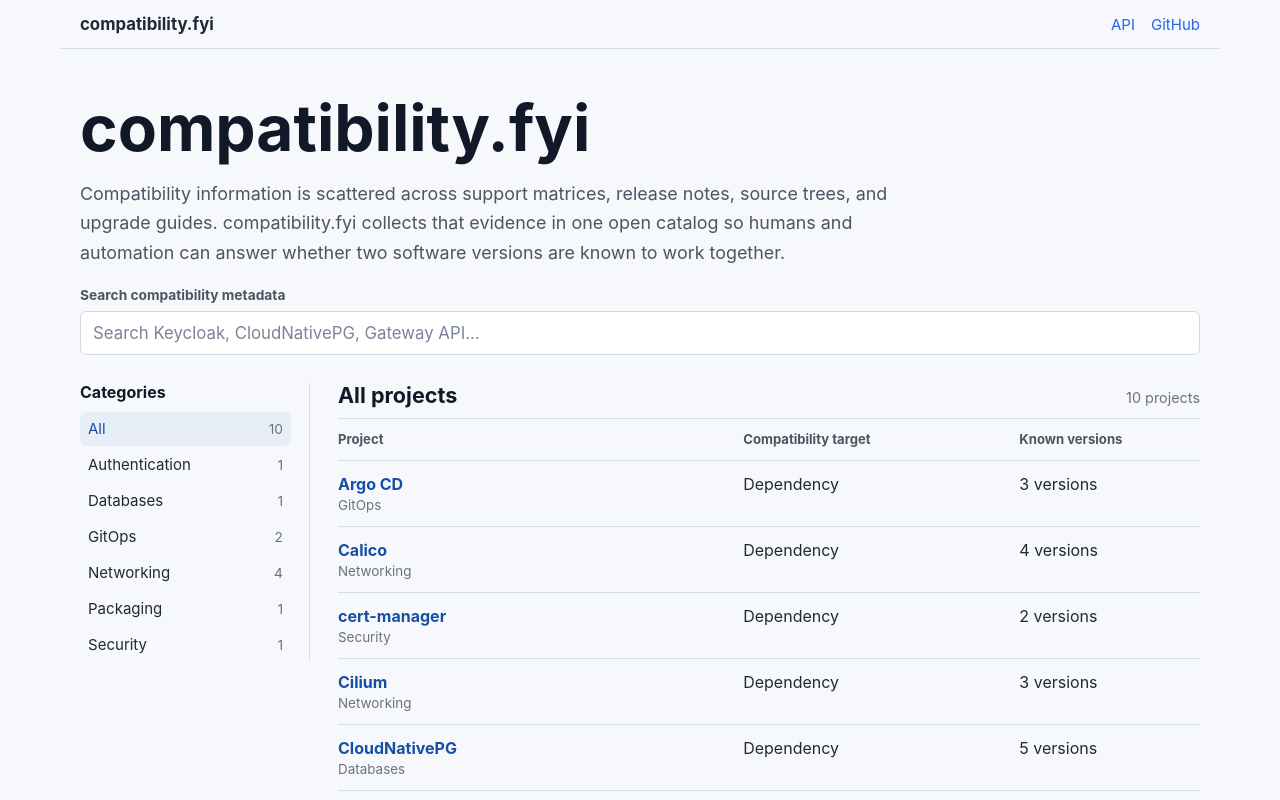
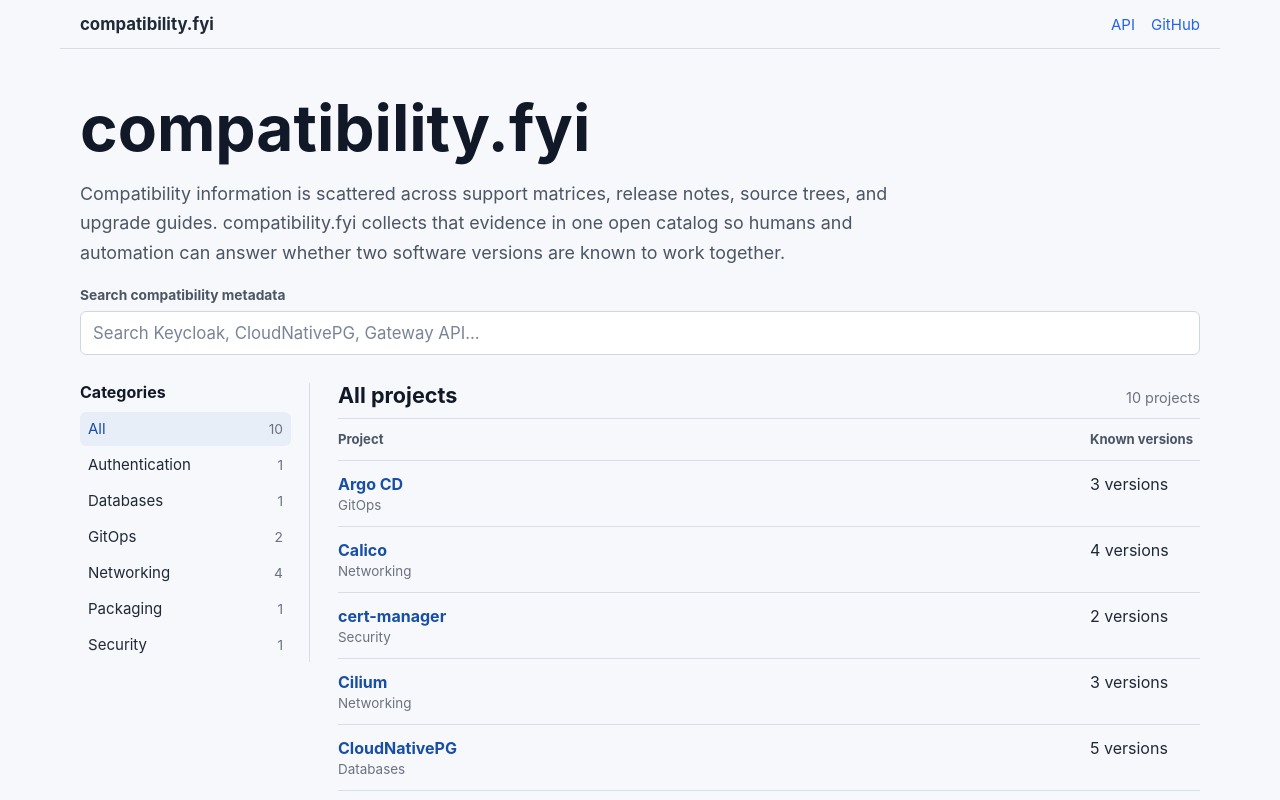
Before and after one commit to compatibility-fyi/compatibility.fyi, a React (Vite) app: page / in a window 1280 px wide. Shown: the top 800 px of the page. Built offline with nearby package versions, Linux system fonts and the light colour scheme.

Commit message:
fix: simplify compatibility labels

```diff
--- a/src/app/pages/LandingPage.tsx
+++ b/src/app/pages/LandingPage.tsx
@@ -107,7 +107,6 @@
             <div className="catalog-table" role="table" aria-label="Compatibility projects">
               <div className="catalog-row catalog-row-header" role="row">
                 <span role="columnheader">Project</span>
-                <span role="columnheader">Compatibility target</span>
                 <span role="columnheader">Known versions</span>
               </div>
               {visibleProjects.map((project) => (
@@ -141,8 +140,6 @@
 }
 
 function ProjectRow({ project }: { project: CatalogProject }) {
-  const target = project.dependencyKind?.singular ?? 'dependency';
-
   return (
     <a className="catalog-row" href={`/projects/${project.id}`} role="row">
       <span role="cell">
@@ -153,16 +150,7 @@
           </span>
         </span>
       </span>
-      <span role="cell">{formatLabel(target)}</span>
       <span role="cell">{project.versions.length} versions</span>
     </a>
   );
 }
-
-function formatLabel(label: string): string {
-  if (label === label.toLowerCase()) {
-    return label.charAt(0).toUpperCase() + label.slice(1);
-  }
-
-  return label;
-}
--- a/src/app/pages/ProjectPage.tsx
+++ b/src/app/pages/ProjectPage.tsx
@@ -59,7 +59,6 @@
     plural: 'dependencies',
     singular: 'dependency',
   };
-  const dependencyKindTitle = formatLabelTitle(dependencyKind.singular);
   const dependencySearchExamples = dependencyKind.examples?.join(', ');
   const checkDependencies = project
     ? Object.entries(project.versions[activeCheckVersion]?.dependencies ?? {})
@@ -137,7 +136,7 @@
         </div>
         <div>
           <span className="summary-value">{dependencyCount}</span>
-          <span className="summary-label">{dependencyKindTitle} targets</span>
+          <span className="summary-label">Compatibility</span>
         </div>
         <div>
           <span className="summary-value">{rows.length}</span>
@@ -222,7 +221,7 @@
 
       <section className="table-section">
         <div className="section-title-row">
-          <h2>{dependencyKindTitle} compatibility</h2>
+          <h2>Compatibility matrix</h2>
           <span>{filteredRows.length} entries</span>
         </div>
         <div className="table-wrap">
@@ -230,8 +229,8 @@
             <thead>
               <tr>
                 <th>{project.name}</th>
-                <th>{dependencyKindTitle}</th>
-                <th>Supported {dependencyKind.singular} versions</th>
+                <th>Dependency</th>
+                <th>Supported versions</th>
                 <th>Evidence</th>
               </tr>
             </thead>
--- a/src/app/styles.css
+++ b/src/app/styles.css
@@ -216,7 +216,7 @@
   color: inherit;
   display: grid;
   gap: 18px;
-  grid-template-columns: minmax(180px, 1.5fr) minmax(140px, 1fr) minmax(110px, 0.7fr);
+  grid-template-columns: minmax(180px, 1fr) minmax(110px, auto);
   padding: 13px 0;
 }
 
```
